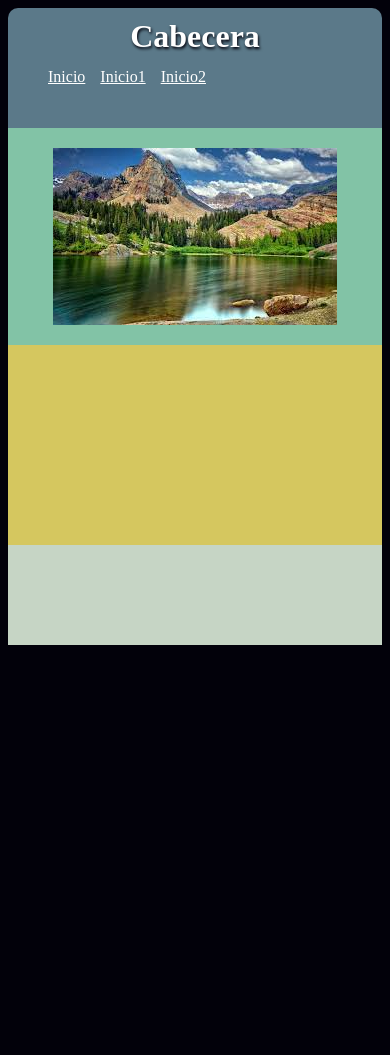
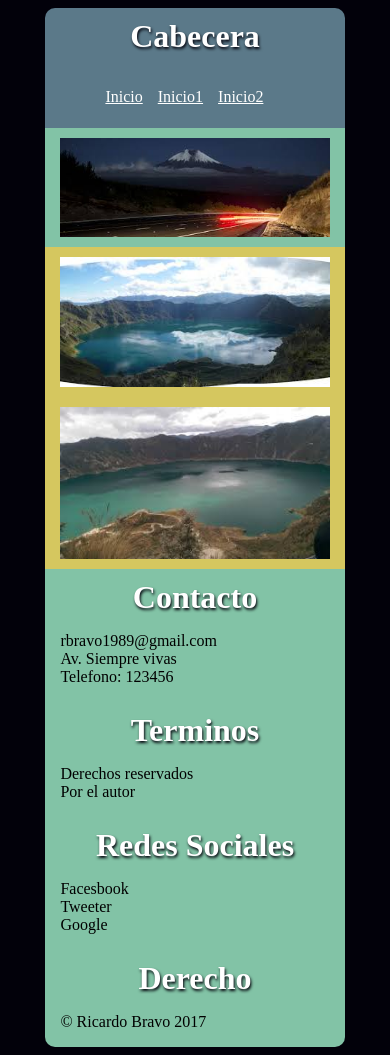
Before and after one commit to javy1989/Css_DWR, a plain HTML site: page index.html in a window 390 px wide. Before the commit the page ends 844 px from the top, so only its background shows below. Drawn offline with Linux system fonts and the light colour scheme.

Commit message:
inicio pagina

```diff
--- a/css/estilos.css
+++ b/css/estilos.css
@@ -9,10 +9,6 @@ body{
   flex-direction: column;
 }
 
-footer{
-  background-color: #C6d5c5;
-  height: 100px;
-}
 div[class *='cab']{
   background-color: #5b7989;
 }
@@ -22,18 +18,32 @@ h1{
   color: white;
   text-shadow: 1px 2px 3px #02010a;
 }
+.border-top-left{
+border-top-left-radius: 10px;
+}
+
+.border-top-right{
+border-top-right-radius: 10px;
+}
+
+.border-bottom-left{
+border-bottom-left-radius: 10px;
+}
+
+.border-bottom-right{
+border-bottom-right-radius: 10px;
+}
+
 .cab-left{
   float: left;
   width: 70%;
   height: 60px;
-  border-top-left-radius: 10px;
 }
 
 .cab-rigth{
   float: right;
   width: 30%;
   height: 60px;
-  border-top-right-radius: 10px;
 }
 
 nav{
@@ -57,8 +67,10 @@ nav ul li a {
 
 .img-center{
   display: block;
+  margin: 10px 10px;
   margin-left: auto;
   margin-right: auto;
+  width: 90%
 }
 .img-central{
   background-color: #82c3a6;
@@ -66,43 +78,102 @@ nav ul li a {
   overflow: hidden;
 }
 
-.img-central img{
-  margin: 20px auto;
+.contenedor {
+	margin: 0;
+  padding: 0;
+  width: 100%;
+  background-color: #d5c75f ;
+	display: flex;
+	flex-flow: row wrap;
 }
-.img-secundaria{
+
+.contenedor-footer {
+	margin: 0;
+  padding: 0;
   width: 100%;
-  height: 200px;
-  background-color: #d5c75f;
+	display: flex;
+	flex-flow: row wrap;
 }
-@media screen and (max-width:960px){
+
+.c50 {
+  color: #ddd;
+	width: 50%;
+}
+
+.c25{
+  width: 25%;
+  background-color: #82c3a6;
+}
+
+.pad{
+  padding-left: 10px;
+}
+
+.lista{
+  list-style-type: none;padding: 0 0 0 15px;
+}
+@media all and (max-width: 500px) {
+	.or2 {
+		width: 100%;
+		order: 2;
+    border-radius: none;
+	}
+	.or1 {
+		width: 100%;
+		order: 1;
+    border-bottom-left-radius: 0;
+	}
+
+  .or3 {
+		width: 100%;
+		order: 3;
+	}
+	.or4 {
+		width: 100%;
+		order: 4;
+    border-bottom-left-radius: 10px;
+	}
+
+}
+
+@media all and (max-width: 800px) and (min-width: 500px) {
+	.c1 {
+		width: 100%;
+	}
+	.c2 {
+		width: 100%;
+	}
+
+}
+
+@media screen and (max-width:980px){
   #container{
-    width: 90%;
+    width: 98%;
     margin: 0 auto;
   }
 }
 
+@media all and (max-width: 500px) {
+	.bloque-left {
+		width: 100%;
+		order: 2;
+	}
+
+	.bloque-rigth {
+		width: 100%;
+		order: 1;
+	}
+
+}
 @media screen and (max-width:640px){
    #container{
-    width: 100%;
-    margin: 0 auto;
-   }
-
-}
-
-@media screen and (max-width:480px){
-   #container{
-    width: 100%;
+    width: 98%;
     margin: 0 auto;
    }
    h1{
      text-align: center;
    }
-   nav ul{
-     margin: 0 auto;
-   }
-   nav{
-     width: 100%
-   }
+
    .cab-left{
      width: 100%;
      border-top-right-radius: 10px;
@@ -110,6 +181,51 @@ nav ul li a {
    .cab-rigth{
      border-radius: 0;
      width: 100%;
+   }
+   .cab-rigth nav{
+     width: 100%;
+   }
+
+   .cab-rigth nav ul{
+     text-align: center;
 
    }
+
+   .album-content{
+     width: 100%;
+   }
+
+   .bloque-left{
+      width: 100%;
+      order: 1;
+      background-color: aqua;
+
+   }
+   .bloque-rigth{
+     width: 100%;
+     order: 2;
+     background-color: chartreuse;
+   }
+
 }
+
+@media screen and (max-width:480px){
+   #container{
+    width: 80%;
+   }
+   h1{
+     text-align: center;
+   }
+
+  .cab-rigth nav ul{
+    text-align: center;
+   }
+   .cab-left{
+     width: 100%;
+     border-top-right-radius: 10px;
+   }
+   .cab-rigth{
+     width: 100%;
+   }
+
+}
--- a/index.html
+++ b/index.html
@@ -10,10 +10,10 @@
 <body>
 	<div id="container">
 		<header>
-			<div class="cab-left">
+			<div class="cab-left border-top-left">
 				<h1>Cabecera</h1>
 			</div>
-			<div class="cab-rigth">
+			<div class="cab-rigth border-top-right">
 				<nav>
 					<ul>
 						<li><a href="#">Inicio</a></li>
@@ -24,13 +24,48 @@
 			</div>
 		</header>
 		<div class="img-central">
-			<img src="img/paisaje2.jpg" class="img-center"/>
+			<img src="img/paisaje6.jpg" class="img-center" />
 		</div>
-		<div class="img-secundaria">
-
+		<div class="contenedor">
+			<div class="c50 or2">
+				<img src="img/paisaje4.jpg" class="img-center" />
+			</div>
+			<div class="c50 or1">
+				<img src="img/paisaje5.jpg" class="img-center" />
+			</div>
 		</div>
 		<footer>
-
+			<div class="contenedor-footer">
+				<div class="c25 or1 border-bottom-left">
+					<h1>Contacto</h1>
+					<ul class="lista">
+						<li>rbravo1989@gmail.com</li>
+						<li><span>Av. Siempre vivas</span></li>
+						<li>Telefono: <span>123456</span></li>
+					</ul>
+				</div>
+				<div class="c25 or2">
+					<h1>Terminos</h1>
+					<ul class="lista">
+						<li>Derechos reservados</li>
+						<li><span>Por el autor</span></li>
+					</ul>
+				</div>
+				<div class="c25 or3">
+					<h1>Redes Sociales</h1>
+					<ul class="lista">
+						<li>Facesbook</li>
+						<li><span>Tweeter</span></li>
+						<li>Google</li>
+					</ul>
+				</div>
+				<div class="c25 or4 border-bottom-right">
+					<h1>Derecho</h1>
+					<ul class="lista">
+						<li>&#169; Ricardo Bravo 2017</li>
+					</ul>
+				</div>
+			</div>
 		</footer>
 
 
```
Also changed, not shown: img/paisaje3.jpg (added), img/paisaje4.jpg (added), img/paisaje5.jpg (added), img/paisaje6.jpg (added).
